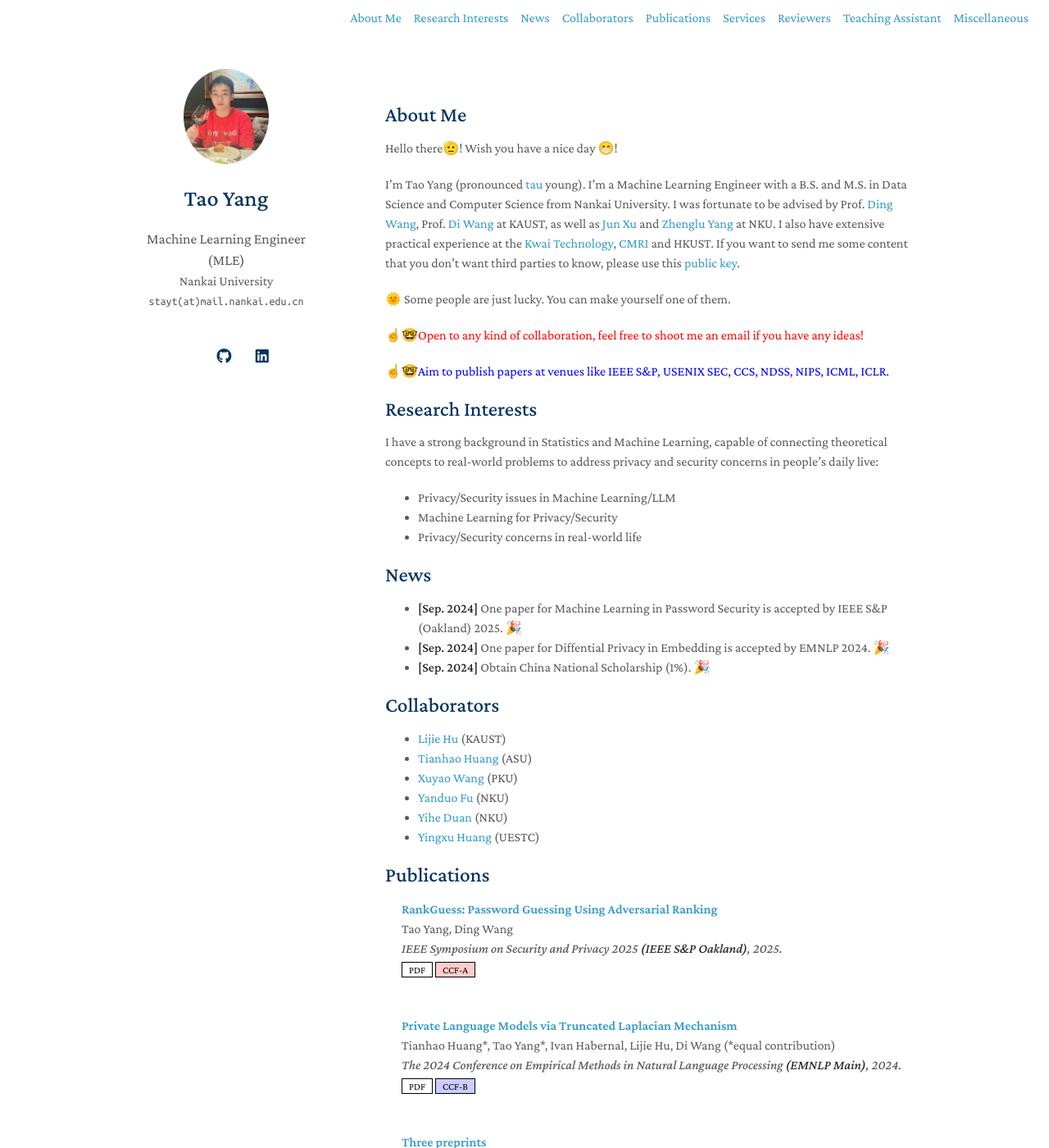
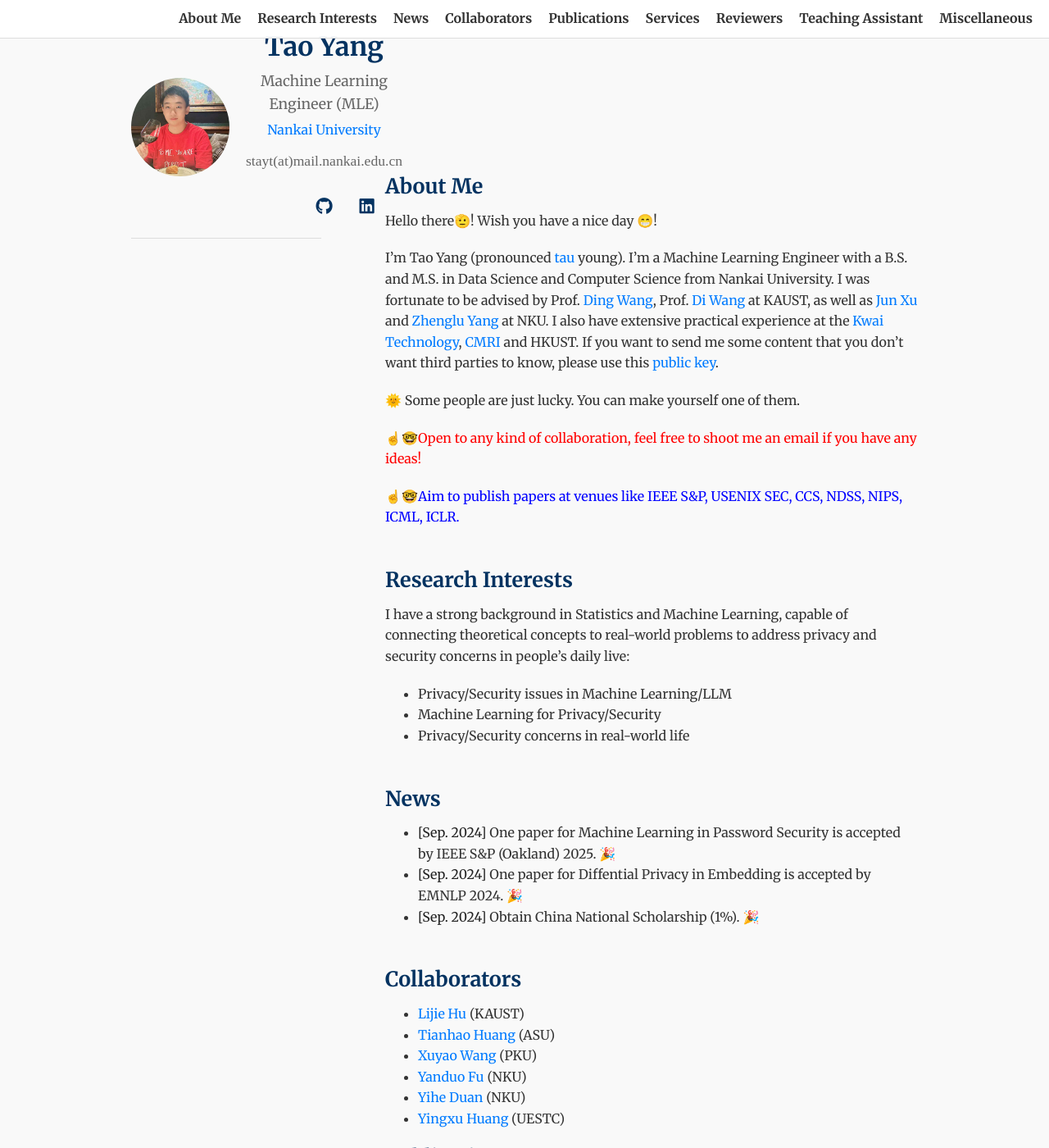
Before and after one commit to stayt1/stayt1.github.io, a Jekyll site: the page built from index.md, in a window 1280 px wide and 1400 px high. Shown: the whole window at 82% size. Built offline with Jekyll 4.4.1, drawn with Linux system fonts in a browser that asks for light colours; a style sheet for code colours, icons or effects is not loaded; our own code applies the rules of GitHub Pages for plain Markdown files.

Commit message:
Update homepage.html

```diff
--- a/_layouts/homepage.html
+++ b/_layouts/homepage.html
@@ -1,7 +1,7 @@
 <!DOCTYPE html>
-<html lang="{{ site.lang | default: "en-US" }}">
+<html lang="{{ site.lang | default: 'en-US' }}">
   <head>
-    <title>{{ site.title }} | {{site.affiliation}}</title>
+    <title>{{ site.title }} | {{ site.affiliation }}</title>
 
     <meta charset="UTF-8">
     <meta http-equiv="X-UA-Compatible" content="IE=edge">
@@ -14,125 +14,226 @@
     <link rel="canonical" href="{{ site.canonical }}"/>
     {% endif %}
 
-    <link rel="icon" media="(prefers-color-scheme:dark)" href="{{ site.favicon_dark }}" type="image/png" />
-    <link rel="icon" media="(prefers-color-scheme:light)" href="{{ site.favicon }}" type="image/png" />
+    <!-- Favicon -->
+    <link rel="icon" media="(prefers-color-scheme: dark)" href="{{ site.favicon_dark }}" type="image/png" />
+    <link rel="icon" media="(prefers-color-scheme: light)" href="{{ site.favicon }}" type="image/png" />
     <script src="./assets/js/favicon-switcher.js" type="application/javascript"></script>
 
-    <link rel=stylesheet href=https://cdnjs.cloudflare.com/ajax/libs/academicons/1.8.6/css/academicons.min.css integrity="sha256-uFVgMKfistnJAfoCUQigIl+JfUaP47GrRKjf6CTPVmw=" crossorigin=anonymous>
+    <!-- Stylesheets -->
+    <link rel="stylesheet" href="https://cdnjs.cloudflare.com/ajax/libs/normalize/8.0.1/normalize.min.css" integrity="sha256-l85OmPOj6PxTQKQ5KVeRkLuY5dRYY9E+Y0FxFq6B+R4=" crossorigin="anonymous" />
+    {% if site.font == "Sans Serif" %}
+    <link href="https://fonts.googleapis.com/css?family=Open+Sans:400,600,700&display=swap" rel="stylesheet">
+    {% else %}
+    <link href="https://fonts.googleapis.com/css?family=Merriweather:400,700&display=swap" rel="stylesheet">
+    {% endif %}
+
+    <!-- FontAwesome and Academicons for icons -->
+    <link rel="stylesheet" href="https://cdnjs.cloudflare.com/ajax/libs/academicons/1.8.6/css/academicons.min.css" integrity="sha256-uFVgMKfistnJAfoCUQigIl+JfUaP47GrRKjf6CTPVmw=" crossorigin="anonymous" />
     <link rel="stylesheet" href="https://cdnjs.cloudflare.com/ajax/libs/font-awesome/6.4.2/css/all.min.css" integrity="sha512-z3gLpd7yknf1YoNbCzqRKc4qyor8gaKU1qmn+CShxbuBusANI9QpRohGBreCFkKxLhei6S9CQXFEbbKuqLg0DA==" crossorigin="anonymous" referrerpolicy="no-referrer" />
 
-    {% if site.font == "Sans Serif" %}
-    <link rel="stylesheet" href="./assets/css/font_sans_serif.css">
-    {% else %}
-    <link rel="stylesheet" href="./assets/css/font.css">
-    {% endif %}
-    {% if site.auto_dark_mode %}
+    <!-- Custom CSS -->
     <link rel="stylesheet" href="./assets/css/style.css">
-    <link rel="stylesheet" href="./assets/css/publications.css">
-    {% else %}
-    <link rel="stylesheet" href="./assets/css/style-no-dark-mode.css">
-    <link rel="stylesheet" href="./assets/css/publications-no-dark-mode.css">
-    {% endif %}
+    <link rel="stylesheet" href="./assets/css/responsive.css">
+
+    <!-- Inline CSS for demonstration -->
+    <style>
+      body {
+        font-family: {% if site.font == "Sans Serif" %}'Open Sans', sans-serif{% else %}'Merriweather', serif{% endif %};
+        line-height: 1.6;
+        color: #333;
+        margin: 0;
+        padding: 0;
+        background-color: #f9f9f9;
+      }
+      a {
+        color: #007BFF;
+        text-decoration: none;
+      }
+      a:hover {
+        color: #0056b3;
+        text-decoration: underline;
+      }
+      .wrapper {
+        max-width: 1200px;
+        margin: 0 auto;
+        padding: 20px;
+      }
+      header {
+        display: flex;
+        align-items: center;
+        padding: 20px 0;
+        border-bottom: 1px solid #ddd;
+      }
+      header .avatar {
+        flex-shrink: 0;
+        margin-right: 20px;
+        border-radius: 50%;
+        overflow: hidden;
+        width: 120px;
+        height: 120px;
+      }
+      header .avatar img {
+        width: 100%;
+        height: auto;
+      }
+      header .info {
+        flex-grow: 1;
+      }
+      header h1 {
+        margin: 0;
+        font-size: 2rem;
+        font-weight: 700;
+      }
+      header position, header email {
+        display: block;
+        margin-top: 10px;
+        font-size: 1.1rem;
+        color: #666;
+      }
+      header .affiliation {
+        margin-top: 5px;
+      }
+      .social-icons {
+        margin-top: 10px;
+      }
+      .social-icons a {
+        margin-right: 10px;
+        color: #333;
+        font-size: 1.3rem;
+      }
+      .social-icons a:hover {
+        color: #007BFF;
+      }
+      nav#toc {
+        position: fixed;
+        top: 0;
+        width: 100%;
+        background-color: rgba(255, 255, 255, 0.95);
+        padding: 10px 0;
+        border-bottom: 1px solid #ddd;
+        z-index: 1000;
+      }
+      nav#toc ul {
+        display: flex;
+        justify-content: flex-end;
+        list-style: none;
+        margin: 0;
+        padding: 0 20px;
+      }
+      nav#toc li {
+        margin-left: 20px;
+      }
+      nav#toc a {
+        font-weight: 600;
+        color: #333;
+      }
+      nav#toc a:hover {
+        color: #007BFF;
+      }
+      section {
+        margin-top: 80px; /* To prevent content from being hidden behind fixed nav */
+      }
+      h2, h3, h4, h5, h6 {
+        margin-top: 2em;
+        font-weight: 600;
+      }
+      footer {
+        text-align: center;
+        margin-top: 50px;
+        color: #999;
+      }
+      /* Responsive Design */
+      @media (max-width: 800px) {
+        header {
+          flex-direction: column;
+          align-items: flex-start;
+        }
+        header .avatar {
+          margin-bottom: 20px;
+        }
+        nav#toc ul {
+          flex-wrap: wrap;
+          justify-content: center;
+        }
+        nav#toc li {
+          margin: 10px;
+        }
+      }
+    </style>
 
   </head>
   <body>
+    <!-- 导航栏 -->
+    <nav id="toc">
+      <ul>
+        <!-- 导航项将由JavaScript生成 -->
+      </ul>
+    </nav>
+
     <div class="wrapper">
       <header>
-
         {% if site.avatar %}
-        <a class="image avatar"><img src="{{ site.avatar }}" alt="avatar" /></a>
+        <a class="avatar"><img src="{{ site.avatar }}" alt="Avatar"></a>
         {% endif %}
 
+        <div class="info">
           <h1>{{ site.title }}</h1>
 
           {% if site.position %}
-        <position style="font-size:1.10rem;">{{ site.position }}</position>
-        <br>
+          <position>{{ site.position }}</position>
           {% endif %}
+
           {% if site.affiliation %}
-        <a href="{{ site.affiliation_link }}" rel="noopener"><autocolor>{{ site.affiliation }}</autocolor></a>
-        <br>
+          <div class="affiliation">
+            <a href="{{ site.affiliation_link }}" rel="noopener">{{ site.affiliation }}</a>
+          </div>
           {% endif %}
+
           {% if site.email %}
           <email>{{ site.email }}</email>
           {% endif %}
 
-        <br>
-        <br>
           <div class="social-icons">
             {% if site.google_scholar %}
-        <a style="margin: 0 5px 0 0" href="{{ site.google_scholar }}">
-          <i class="ai ai-google-scholar" style="font-size:1.2rem"></i>
-        </a>
+            <a href="{{ site.google_scholar }}" title="Google Scholar"><i class="ai ai-google-scholar"></i></a>
             {% endif %}
-
             {% if site.cv_link %}
-        <a style="margin: 0 5px 0 0" href="{{ site.cv_link }}">
-          <i class="ai ai-cv" style="font-size:1.3rem;"></i>
-        </a>
+            <a href="{{ site.cv_link }}" title="Curriculum Vitae"><i class="ai ai-cv"></i></a>
             {% endif %}
-
             {% if site.github_link %}
-        <a style="margin: 0 5px 0 0" href="{{ site.github_link }}">
-          <i class="fab fa-github"></i>
-        </a>
+            <a href="{{ site.github_link }}" title="GitHub"><i class="fab fa-github"></i></a>
             {% endif %}
-
-
             {% if site.research_gate %}
-        <a style="margin: 0 5px 0 0" href="{{ site.research_gate }}">
-          <i class="fa fa-registered"></i>
-        </a>
+            <a href="{{ site.research_gate }}" title="ResearchGate"><i class="ai ai-researchgate"></i></a>
             {% endif %}
-
             {% if site.linkedin %}
-        <a style="margin: 0 5px 0 0" href="{{ site.linkedin }}">
-          <i class="fab fa-linkedin"></i>
-        </a>
+            <a href="{{ site.linkedin }}" title="LinkedIn"><i class="fab fa-linkedin"></i></a>
             {% endif %}
-
             {% if site.twitter %}
-        <a style="margin: 0 0 0 0" href="{{ site.twitter }}">
-          <i class="fab fa-x-twitter"></i>
-        </a>
+            <a href="{{ site.twitter }}" title="Twitter"><i class="fab fa-twitter"></i></a>
             {% endif %}
           </div>
-        <br>
-
+        </div>
       </header>
 
-      <!-- 修改后的TOC导航 -->
-      <nav id="toc" style="position: fixed; top: 0; right: 0; background-color: white; padding: 10px; z-index: 1000;">
-        <ul style="list-style: none; margin: 0; padding: 0;">
-          <!-- 导航项将由JavaScript生成 -->
-        </ul>
-      </nav>
+      <section>
+        {{ content }}
+      </section>
 
-      <!-- 占位符，防止导航栏遮挡内容 -->
-      <div style="height: 60px;"></div>
-
-      <section>
-
-      {{ content }}
-
-      <br>
-
+      <footer>
         {% if site.enable_footnote %}
         <p><small>Powered by Jekyll and <a href="https://github.com/yaoyao-liu/minimal-light" target="_blank" rel="noopener">Minimal Light</a> theme.</small></p>
         {% endif %}
-
-      </section>
-      <footer>
-
       </footer>
     </div>
 
-    <!-- 添加生成TOC的脚本 -->
+    <!-- 生成TOC的脚本 -->
     <script>
       document.addEventListener("DOMContentLoaded", function() {
         var content = document.querySelector('section');
-        var headers = content.querySelectorAll('h1, h2, h3, h4, h5, h6');
+        var headers = content.querySelectorAll('h2, h3');
         var toc = document.querySelector('#toc ul');
+        var tocItems = [];
 
         headers.forEach(function(header) {
           if (!header.id) {
@@ -140,20 +241,24 @@
           }
 
           var li = document.createElement('li');
-          li.style.display = 'inline';
-          li.style.marginRight = '15px';
-
           var a = document.createElement('a');
           a.href = '#' + header.id;
           a.textContent = header.textContent;
           li.appendChild(a);
-          toc.appendChild(li);
+          tocItems.push(li);
+        });
+
+        tocItems.forEach(function(item) {
+          toc.appendChild(item);
         });
       });
     </script>
 
-    <script src="{{ "/assets/js/scale.fix.js" | relative_url }}"></script>
+    <!-- 可选的JavaScript库 -->
+    <script src="{{ '/assets/js/scale.fix.js' | relative_url }}"></script>
+
     {% if site.google_analytics %}
+    <!-- Google Analytics -->
     <script>
       (function(i,s,o,g,r,a,m){i['GoogleAnalyticsObject']=r;i[r]=i[r]||function(){
       (i[r].q=i[r].q||[]).push(arguments)},i[r].l=1*new Date();a=s.createElement(o),
```
Lines whose indentation alone changed are shown as unchanged.
